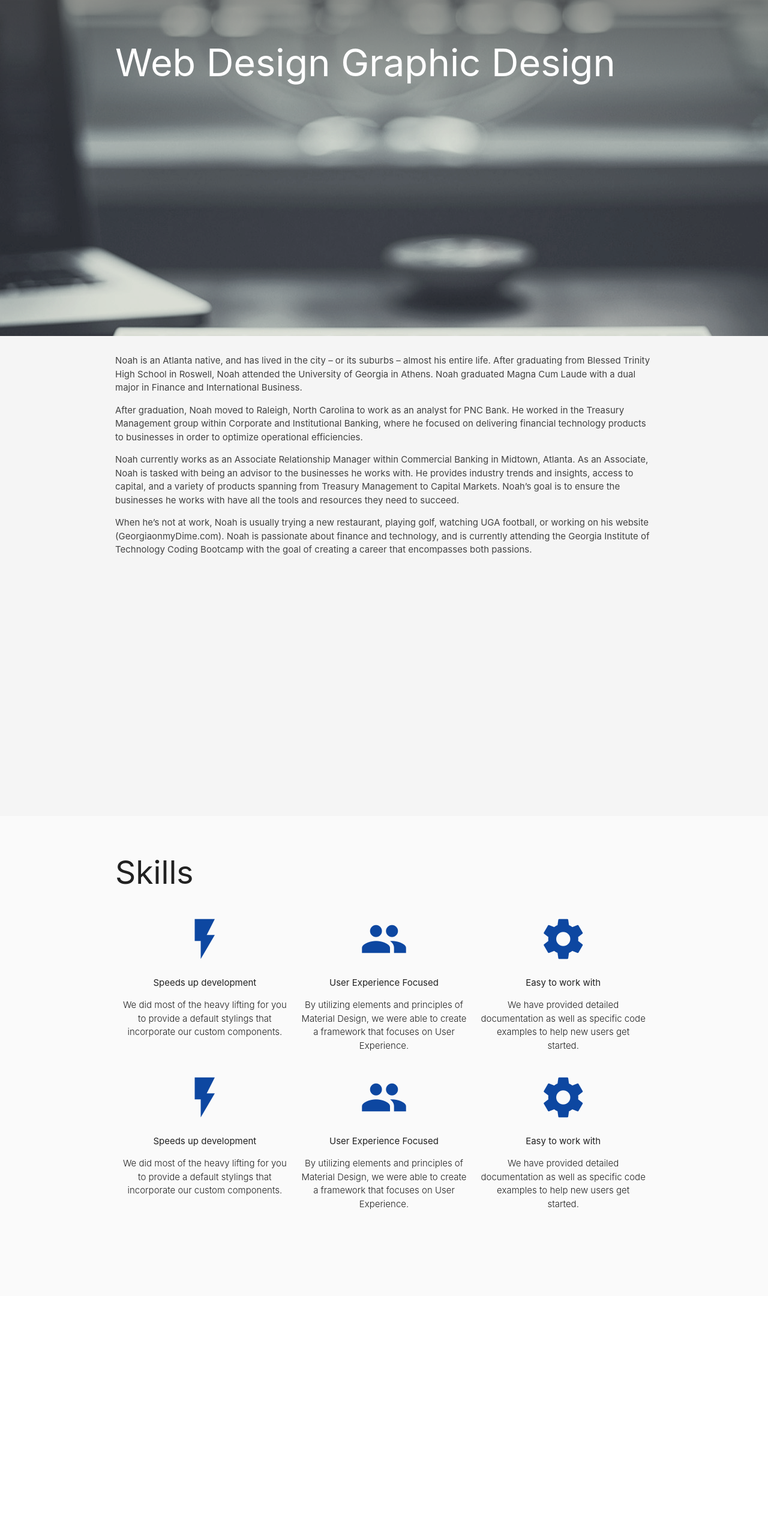
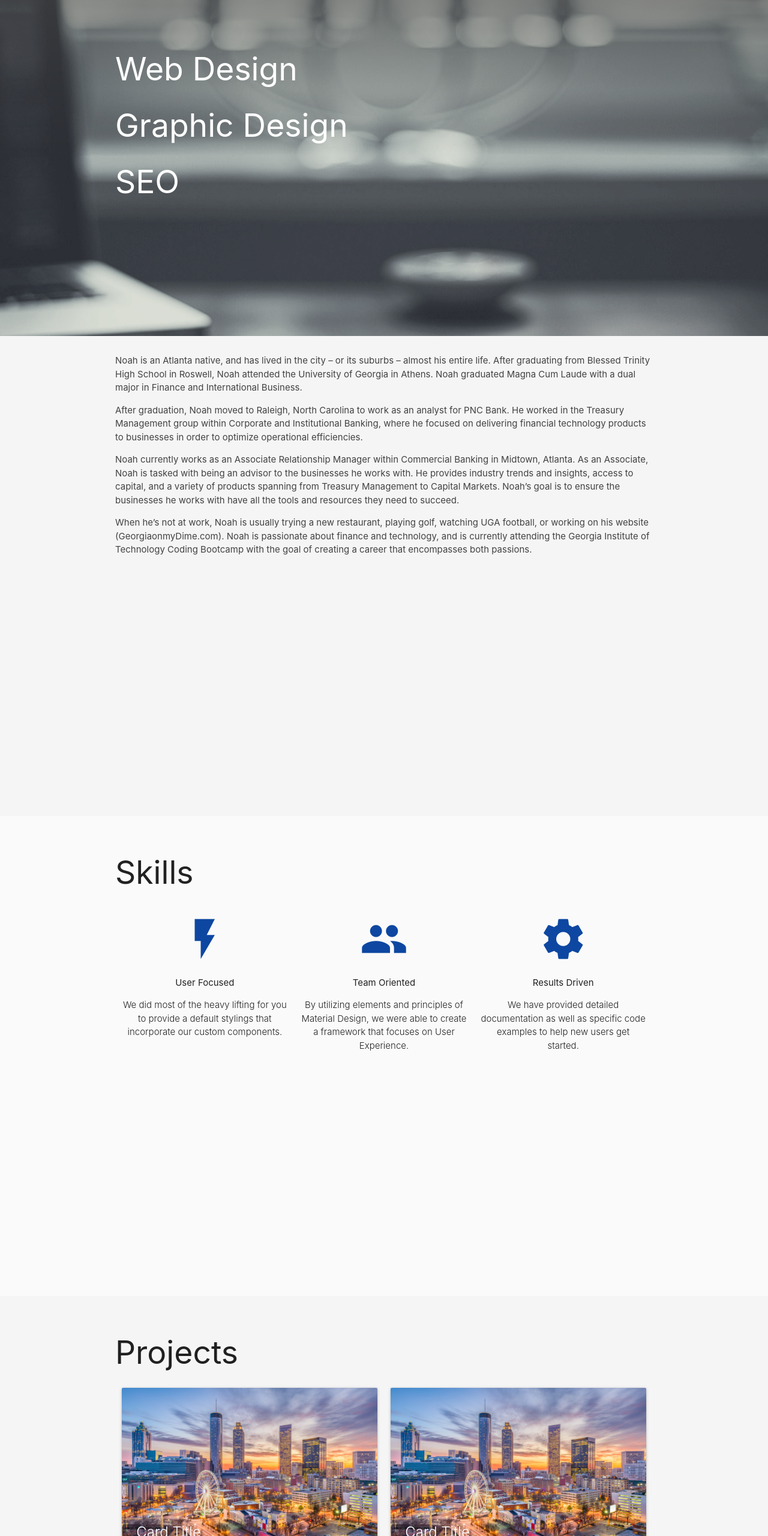
Before and after one commit to nanderson815/NoahAndersonPortfolio, a plain HTML site: page index.html in a window 1280 px wide. Shown: the part 240-2800 px from the top of the page at 60% size. Before the commit the page ends 2400 px from the top, so only its background shows below. Drawn offline with nearby package versions, Linux system fonts and the light colour scheme.

Commit message:
added more tabs

```diff
--- a/assets/css/style.css
+++ b/assets/css/style.css
@@ -18,15 +18,18 @@ html{
 }
 
 #parallaxTitle{
-    margin-top: -80px;
+    margin-top: -100px;
     position: absolute;
     z-index: 100;
 }
 
-#aboutMeCont, #skillsCont{
+#aboutMeCont, #skillsCont, #projectsCont, #contactCont{
     min-height: 100vh;
 }
 
+#skillsContainer{
+    height: 70vh;
+}
 .skill-icons{
     font-size: 80px;
     color: #0d47a1;
@@ -36,7 +39,7 @@ html{
     overflow: hidden;
 }
 
-#aboutMeHeader, #skillsHeader{
+#aboutMeHeader, #skillsHeader, #projectsHeader, #contactHeader{
     margin-top: 50px;
 }
 
--- a/index.html
+++ b/index.html
@@ -36,8 +36,8 @@
         </li>
         <li><a href="#aboutMeCont">About Me</a></li>
         <li><a href="#skillsCont">Skills</a></li>
-        <li><a href="#">Projects</a></li>
-        <li><a href="#">Contact</a></li>
+        <li><a href="#projectsCont">Projects</a></li>
+        <li><a href="#contactCont">Contact</a></li>
     </ul>
     <!-- Main Header -->
     <div class="navbar-fixed">
@@ -48,8 +48,8 @@
                 <ul class="right hide-on-med-and-down">
                     <li><a href="#aboutMeCont">About Me</a></li>
                     <li><a href="#skillsCont">Skills</a></li>
-                    <li><a href="#">Projects</a></li>
-                    <li><a href="#">Contact</a></li>
+                    <li><a href="#projectsCont">Projects</a></li>
+                    <li><a href="#contactCont">Contact</a></li>
                 </ul>
             </div>
         </nav>
@@ -59,7 +59,12 @@
     <div id='headerImage' class="parallax-container">
         <div class="parallax valign-wrapper">
             <div class="row container">
-                <h1 id="parallaxTitle" class="white-text"> <span id="startText" class="hidden">Web Design </span> <span id="startText2" class="hidden">Graphic Design</span></h1>
+                <div id="parallaxTitle">
+                    <h2 class="white-text">Web Design </h2>
+                    <h2 class="white-text">Graphic Design</h2>
+                    <h2 class="white-text">SEO</h2>
+
+                </div>
             </div>
             <img id="parallaxB" src="assets/images/Website-Design-Background.png">
         </div>
@@ -118,11 +123,11 @@
                 <h2 id="skillsHeader" class="header">Skills</h2>
             </div>
             <!-- Row one -->
-            <div class="row">
+            <div id="skillsContainer" class="row">
                 <div class="col m4">
                     <div class="center promo promo-example">
                         <i class="material-icons skill-icons">flash_on</i>
-                        <p class="promo-caption">Speeds up development</p>
+                        <p class="promo-caption">User Focused</p>
                         <p class="light center">We did most of the heavy lifting for you to provide a default stylings
                             that
                             incorporate our custom components.</p>
@@ -131,7 +136,7 @@
                 <div class="col m4">
                     <div class="center promo promo-example">
                         <i class="material-icons skill-icons">group</i>
-                        <p class="promo-caption">User Experience Focused</p>
+                        <p class="promo-caption">Team Oriented</p>
                         <p class="light center">By utilizing elements and principles of Material Design, we were able
                             to create a
                             framework that focuses on User Experience.</p>
@@ -140,37 +145,7 @@
                 <div class="col m4">
                     <div class="center promo promo-example">
                         <i class="material-icons skill-icons">settings</i>
-                        <p class="promo-caption">Easy to work with</p>
-                        <p class="light center">We have provided detailed documentation as well as specific code
-                            examples to help
-                            new users get started.</p>
-                    </div>
-                </div>
-            </div>
-            <!-- Row two -->
-            <div class="row">
-                <div class="col m4">
-                    <div class="center promo promo-example">
-                        <i class="material-icons skill-icons">flash_on</i>
-                        <p class="promo-caption">Speeds up development</p>
-                        <p class="light center">We did most of the heavy lifting for you to provide a default stylings
-                            that
-                            incorporate our custom components.</p>
-                    </div>
-                </div>
-                <div class="col m4">
-                    <div class="center promo promo-example">
-                        <i class="material-icons skill-icons">group</i>
-                        <p class="promo-caption">User Experience Focused</p>
-                        <p class="light center">By utilizing elements and principles of Material Design, we were able
-                            to create a
-                            framework that focuses on User Experience.</p>
-                    </div>
-                </div>
-                <div class="col m4">
-                    <div class="center promo promo-example">
-                        <i class="material-icons skill-icons">settings</i>
-                        <p class="promo-caption">Easy to work with</p>
+                        <p class="promo-caption">Results Driven</p>
                         <p class="light center">We have provided detailed documentation as well as specific code
                             examples to help
                             new users get started.</p>
@@ -180,6 +155,61 @@
         </div>
     </div>
 
+    <!-- Projects Div -->
+    <div id="projectsCont" class="section grey lighten-4">
+        <div class="row container">
+            <div class="headerContainer">
+                <h2 id="projectsHeader" class="header">Projects</h2>
+            </div>
+
+            <div class="row">
+                <div class="col s12 m6">
+                    <div class="card">
+                        <div class="card-image">
+                            <img src="assets/images/atlanta.jpg">
+                            <span class="card-title">Card Title</span>
+                        </div>
+                        <div class="card-content">
+                            <p>I am a very simple card. I am good at containing small bits of information.
+                                I am convenient because I require little markup to use effectively.</p>
+                        </div>
+                        <div class="card-action">
+                            <a href="#">This is a link</a>
+                        </div>
+                    </div>
+                </div>
+
+                <div class="col s12 m6">
+                    <div class="card">
+                        <div class="card-image">
+                            <img src="assets/images/atlanta.jpg">
+                            <span class="card-title">Card Title</span>
+                        </div>
+                        <div class="card-content">
+                            <p>I am a very simple card. I am good at containing small bits of information.
+                                I am convenient because I require little markup to use effectively.</p>
+                        </div>
+                        <div class="card-action">
+                            <a href="#">This is a link</a>
+                        </div>
+                    </div>
+                </div>
+
+            </div>
+        </div>
+    </div>
+
+
+    <div id="contactCont" class="section grey lighten-5">
+        <div class="container">
+            <div class="row">
+                <h2 id="contactHeader" class="header">Contact</h2>
+            </div>
+        </div>
+    </div>
+
+
+
     <!-- JQuery CDN -->
     <script src="https://ajax.googleapis.com/ajax/libs/jquery/3.3.1/jquery.min.js"></script>
     <!-- Compiled and minified JavaScript for materialize -->
```
